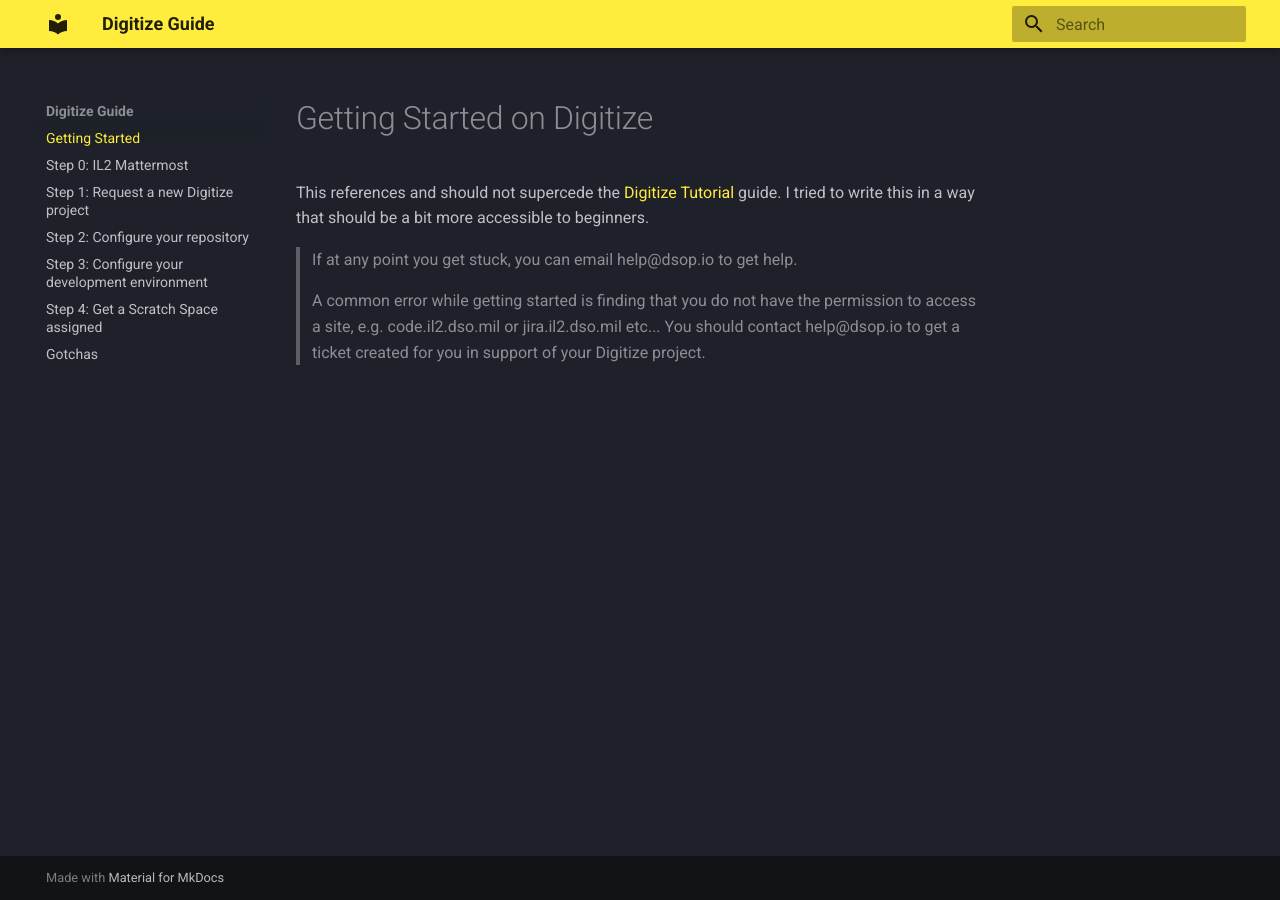
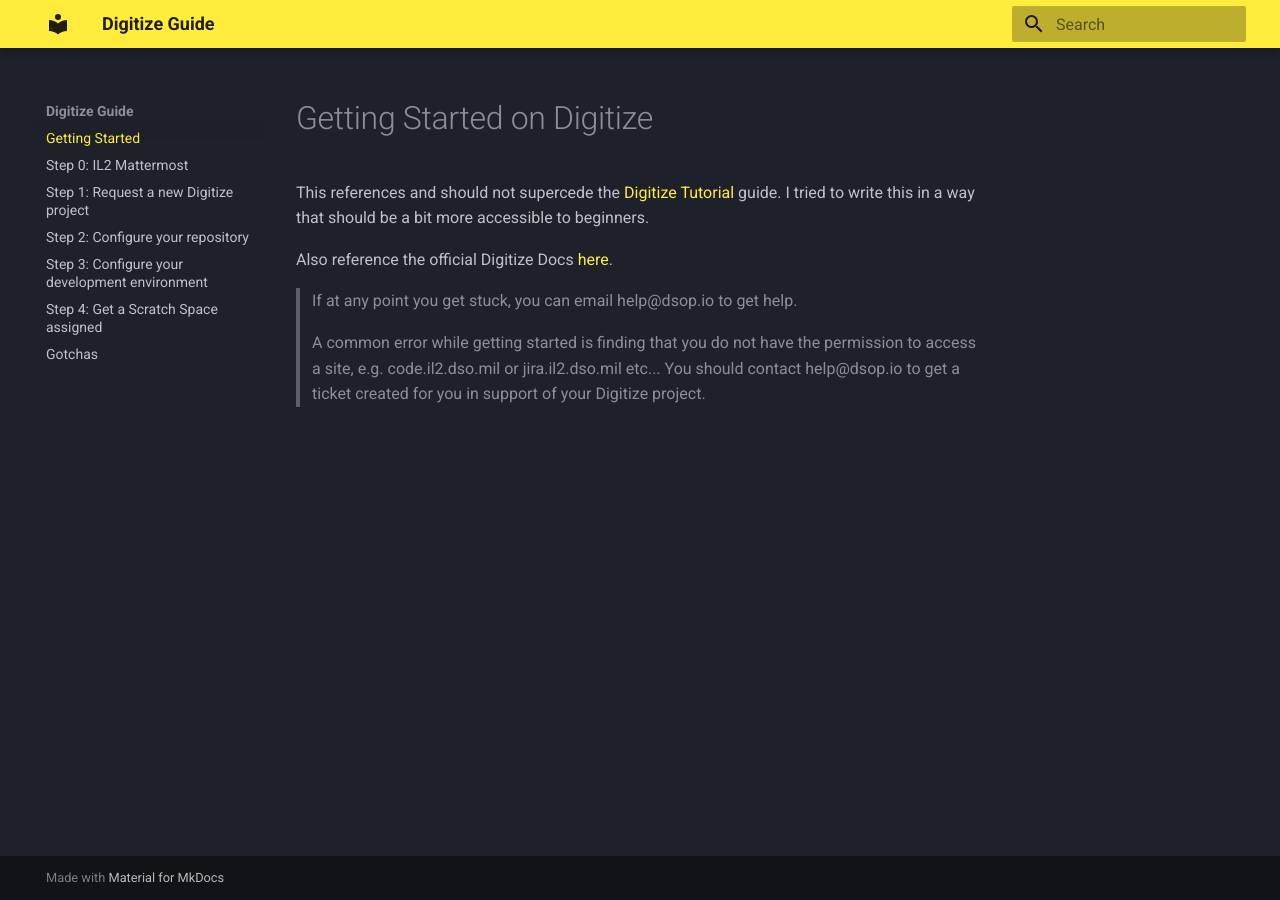
Before and after one commit to alexjbuck/digitize-guide, an MkDocs documentation site: the page built from docs/index.md, in a window 1280 px wide. Built offline with MkDocs 1.6.1 and Material for MkDocs 9.7.7, drawn with Linux system fonts in a browser that asks for light colours.

Commit message:
digitize docs link

```diff
--- a/docs/index.md
+++ b/docs/index.md
@@ -2,6 +2,8 @@
 
 This references and should not supercede the [Digitize Tutorial](https://confluence.il2.dso.mil/display/puckboardhelp/Common+API%3A+How+to+use+your+Scratch+Space+in+a+Digitize+Application) guide. I tried to write this in a way that should be a bit more accessible to beginners.
 
+Also reference the official Digitize Docs [here](https://digitize.apps.dso.mil/sites/docs/).
+
 > If at any point you get stuck, you can email help@dsop.io to get help.
 
 > A common error while getting started is finding that you do not have the permission to access a site, e.g. code.il2.dso.mil or jira.il2.dso.mil etc... You should contact help@dsop.io to get a ticket created for you in support of your Digitize project.
```
